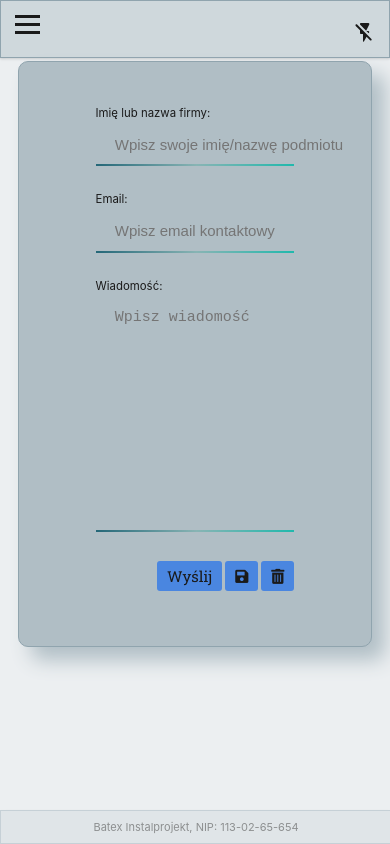
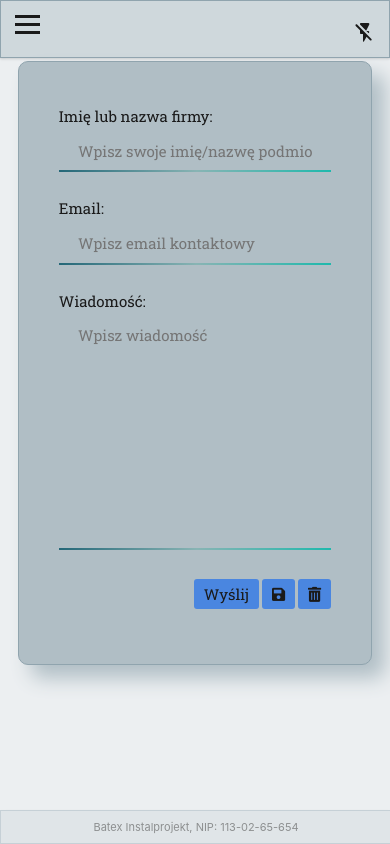
Before and after one commit to MaciejFigat/SinglePageA_React, a React (Create React App) app in the folder frontend/: page /contact in a window 390 px wide. Built offline with nearby package versions, Linux system fonts and the light colour scheme; no server answers.

Commit message:
styling conflicts resoleved

```diff
--- a/frontend/src/styles/contactForm.scss
+++ b/frontend/src/styles/contactForm.scss
@@ -8,7 +8,11 @@
   margin-top: 2rem;
   @media (min-width: 640px) and (max-width: 798px) {
       margin-top: 40px;
+      min-width: fit-content;
   }
+  @media (max-width: 639px) {
+    min-width: fit-content;
+}
 }
 .contact_field {
   display: flex;
@@ -16,7 +20,12 @@
   text-align: left;
    label {
       color:var(--color2-secondary);
+      font-family: 'Roboto Slab', serif;
+      @media (max-width: 798px) {
 
+        font-size: 15px;
+
+    }
   }
   &:after{
       content: "";
@@ -40,6 +49,7 @@
   outline: none;
   border: none;
   color: var(--color2-secondary);
+  font-family: 'Roboto Slab', serif;
   background: none;
   line-height: 1.2;
   cursor: text;
@@ -53,9 +63,7 @@
   //
   margin-bottom: 20px;
   transition: 1.9s;
-  &.true {
-      min-width: 50vw;
-  }
+
   &:focus {
       // --angle: 0deg;
       // border-left: 2px solid ;
@@ -65,6 +73,10 @@
       // transition: 1.9s;
       // animation: 5s rotate linear infinite;
   }
+  @media (max-width: 798px) {
+    font-size: 15px;
+    font-weight: 400;
+    }
 }
 
 
```
